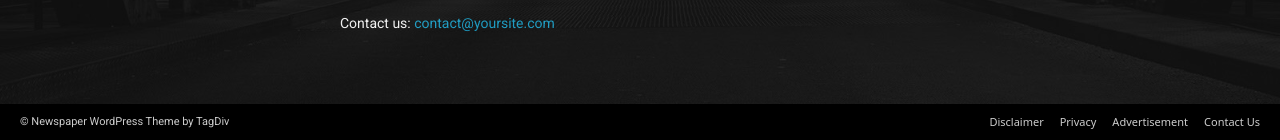
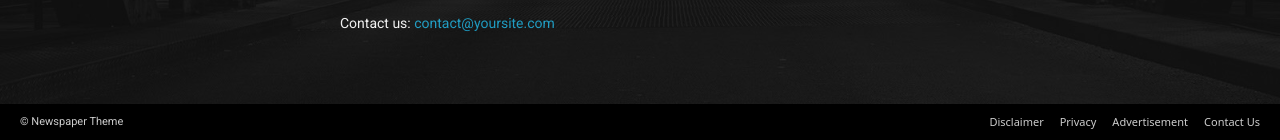
Before and after one commit to madhvipatel567/article-news, a plain HTML site: page index.html in a window 1280 px wide. Shown: the part 5690-5830 px from the top of the page. Drawn offline with nearby package versions, Linux system fonts and the light colour scheme.

Commit message:
fix: issues

```diff
--- a/home-paper.html
+++ b/index.html
@@ -1417,7 +1417,7 @@
         <div class="bg-black">
             <div class="copy-right container d-flex justify-content-sm-between justify-content-center flex-sm-nowrap flex-wrap align-items-center gap-3">
                 <div>
-                    <p class="m-0">© Newspaper WordPress Theme by TagDiv</p>
+                    <p class="m-0">© Newspaper Theme</p>
                 </div>
                 <div class="copyright-list">
                     <ul class="list-unstyled d-flex gap-3 m-0">
```
